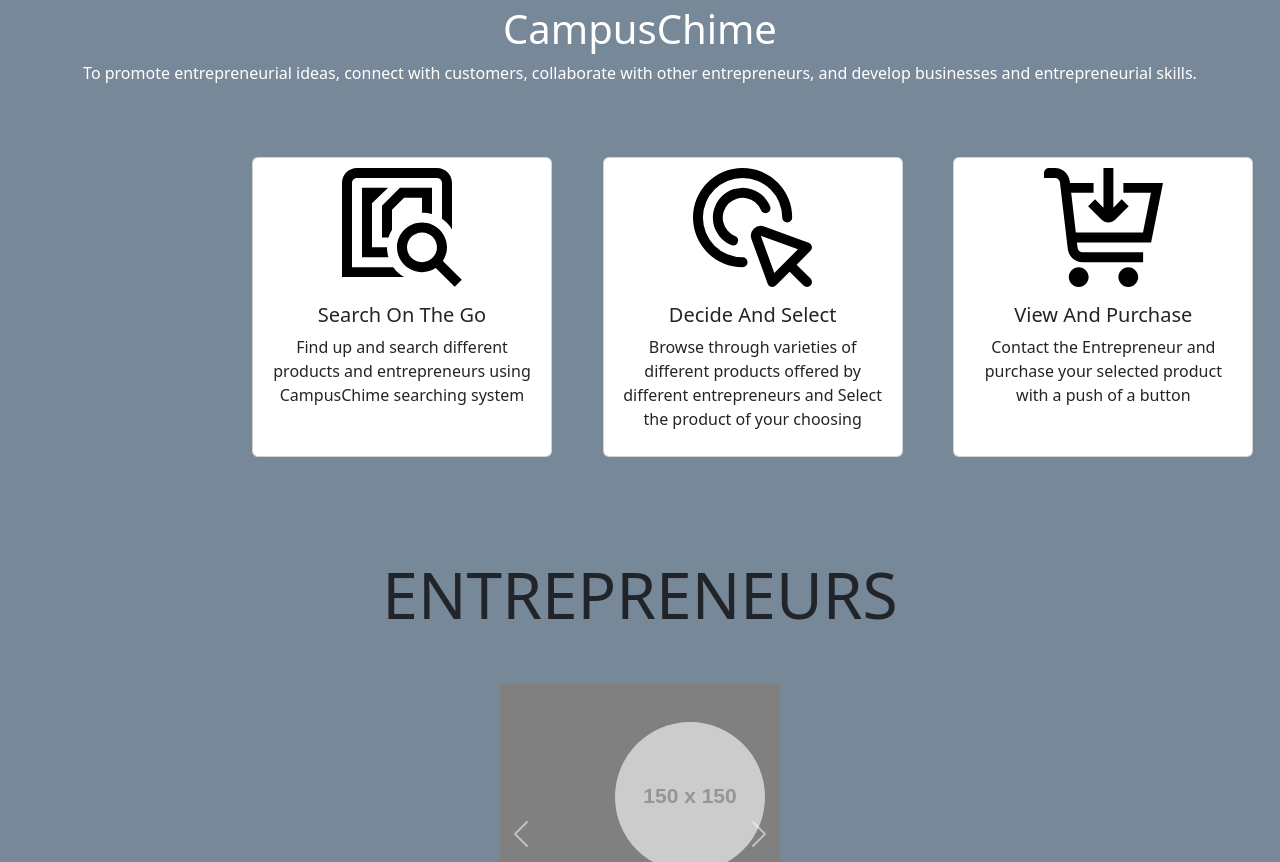
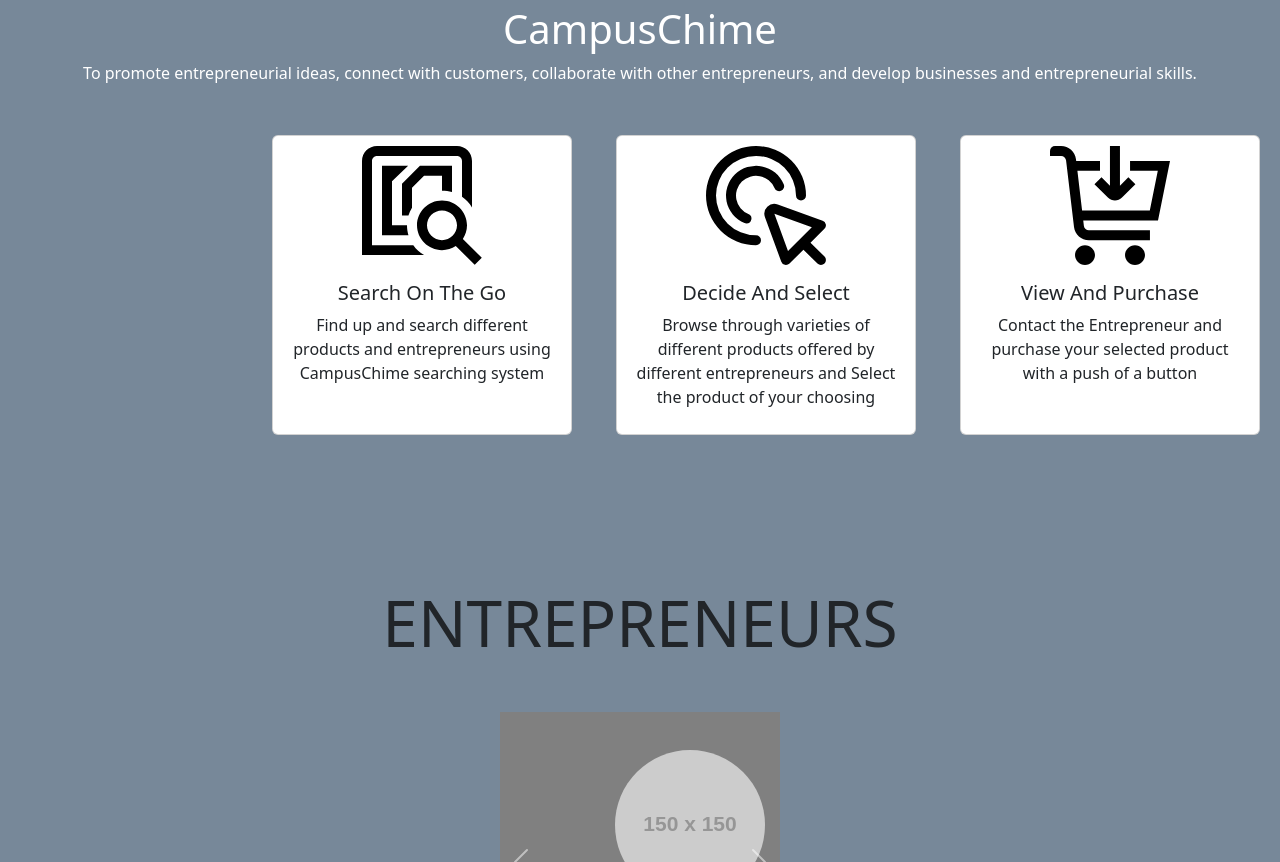
Before and after one commit to L2GS-19101360/CampusChime, a React (Vite) app: page / in a window 1280 px wide. Shown: the part 640-1502 px from the top of the page. Built offline with nearby package versions, Linux system fonts and the light colour scheme.

Commit message:
fixed horizontal bar

```diff
--- a/src/App.jsx
+++ b/src/App.jsx
@@ -31,7 +31,7 @@ class App extends Component {
       <div>
         <Navbar />
 
-        <Carousel style={{ height: "500px" }}>
+        <Carousel style={{ height: "500px"}}>
           <Carousel.Item style={{ backgroundColor: "black", height: "500px" }}>
             <img
               className="d-block w-100"
@@ -57,7 +57,7 @@ class App extends Component {
           </p>
         </div>
 
-        <Row xs={1} md={3} className="g-4 mt-5" style={{ marginLeft: "240px" }}>
+        <Row xs={1} md={3} style={{ marginLeft: "260px", marginTop: "50px", maxWidth: "1600px" }}>
           <Col>
             <Card style={{ height: "300px", width: "300px" }}>
               <Card.Img
@@ -118,7 +118,7 @@ class App extends Component {
         </Row>
 
         <h1
-          style={{ fontSize: "4em", textAlign: "center", marginTop: "100px" }}
+          style={{ fontSize: "4em", textAlign: "center", marginTop: "150px" }}
         >
           ENTREPRENEURS
         </h1>
```
